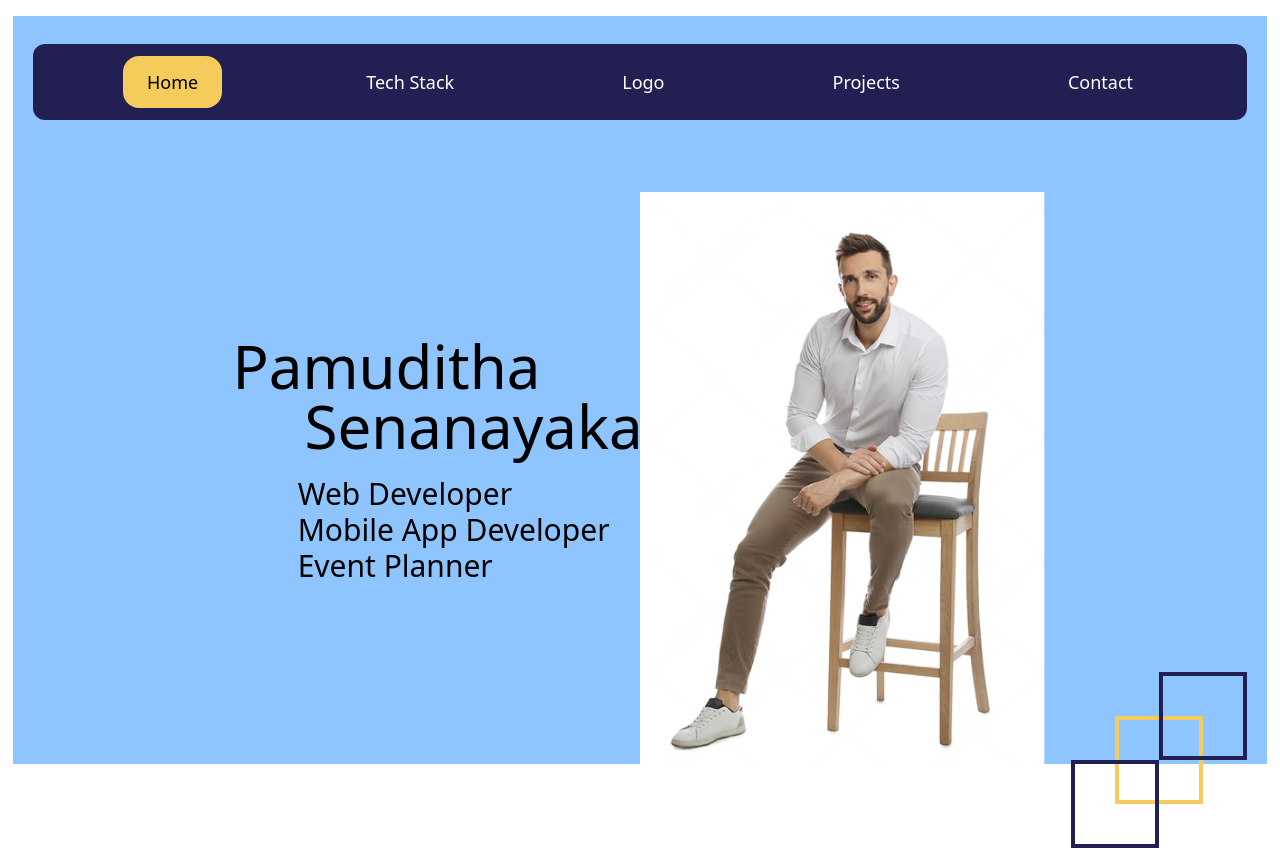
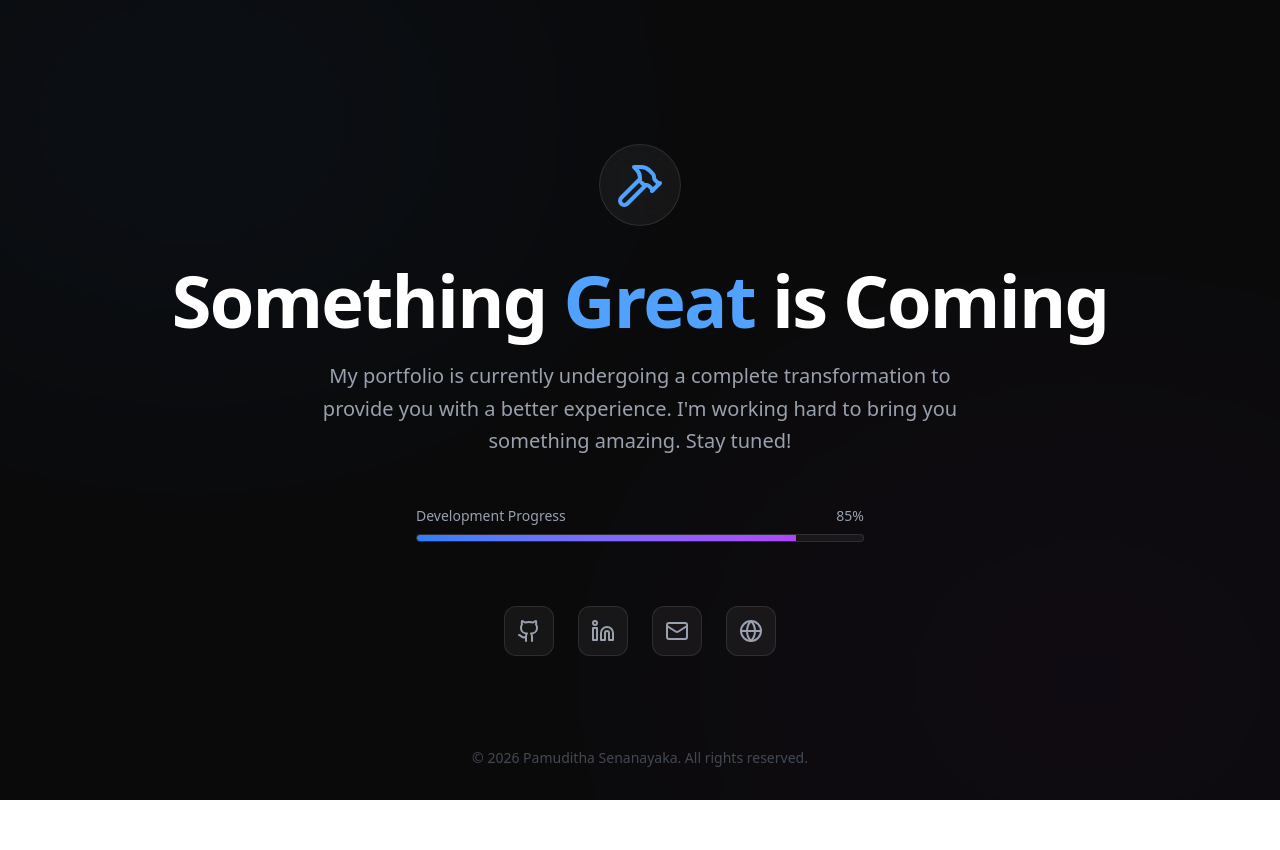
Before and after one commit to PamudithaGa/portfolio, a React (Vite) app: page / in a window 1280 px wide. Shown: the top 850 px of the page. After the commit the page ends 800 px from the top, so only its background shows below. Built offline with nearby package versions, Linux system fonts and the light colour scheme; a web font is replaced by a local one.

Commit message:
feat: add UnderDevelopment component and conditional view toggle to App.tsx

```diff
--- a/src/App.tsx
+++ b/src/App.tsx
@@ -5,9 +5,15 @@ import TechStack from "./components/TechStack";
 import Project from "./components/Project";
 import Contact from "./components/Coontact";
 import Footer from "./components/Footer";
+import UnderDevelopment from "./components/UnderDevelopment";
 
 function App() {
-  // const [count, setCount] = useState(0);
+  // Set this to false when you want to show the full website
+  const isUnderDevelopment = true;
+
+  if (isUnderDevelopment) {
+    return <UnderDevelopment />;
+  }
 
   return (
     <>
--- /dev/null
+++ b/src/components/UnderDevelopment.tsx
@@ -0,0 +1,122 @@
+import React from "react";
+import { motion } from "framer-motion";
+import { Hammer, Github, Linkedin, Mail, Globe } from "lucide-react";
+
+const UnderDevelopment: React.FC = () => {
+  return (
+    <div className="min-h-screen bg-[#0a0a0a] text-white flex flex-col items-center justify-center relative overflow-hidden font-roboto">
+      {/* Animated Background Elements */}
+      <div className="absolute inset-0 z-0">
+        <motion.div
+          animate={{
+            scale: [1, 1.2, 1],
+            opacity: [0.1, 0.3, 0.1],
+          }}
+          transition={{
+            duration: 8,
+            repeat: Infinity,
+            ease: "easeInOut",
+          }}
+          className="absolute top-[-10%] left-[-10%] w-[50%] h-[50%] bg-blue-500/20 rounded-full blur-[120px]"
+        />
+        <motion.div
+          animate={{
+            scale: [1, 1.3, 1],
+            opacity: [0.1, 0.2, 0.1],
+          }}
+          transition={{
+            duration: 10,
+            repeat: Infinity,
+            ease: "easeInOut",
+            delay: 1,
+          }}
+          className="absolute bottom-[-10%] right-[-10%] w-[50%] h-[50%] bg-purple-500/20 rounded-full blur-[120px]"
+        />
+      </div>
+
+      {/* Content Container */}
+      <motion.div
+        initial={{ opacity: 0, y: 20 }}
+        animate={{ opacity: 1, y: 0 }}
+        transition={{ duration: 0.8 }}
+        className="z-10 text-center px-6"
+      >
+        <motion.div
+          initial={{ scale: 0 }}
+          animate={{ scale: 1 }}
+          transition={{ type: "spring", stiffness: 260, damping: 20, delay: 0.2 }}
+          className="mb-8 inline-block p-4 rounded-full bg-white/5 backdrop-blur-md border border-white/10"
+        >
+          <Hammer className="w-12 h-12 text-blue-400" />
+        </motion.div>
+
+        <motion.h1
+          initial={{ opacity: 0 }}
+          animate={{ opacity: 1 }}
+          transition={{ delay: 0.4 }}
+          className="text-5xl md:text-7xl font-bold mb-6 tracking-tight"
+        >
+          Something <span className="text-blue-400">Great</span> is Coming
+        </motion.h1>
+
+        <motion.p
+          initial={{ opacity: 0 }}
+          animate={{ opacity: 1 }}
+          transition={{ delay: 0.6 }}
+          className="text-gray-400 text-lg md:text-xl max-w-2xl mx-auto mb-12 leading-relaxed"
+        >
+          My portfolio is currently undergoing a complete transformation to provide you with a better experience.
+          I'm working hard to bring you something amazing. Stay tuned!
+        </motion.p>
+
+        {/* Progress Bar (Visual Only) */}
+        <div className="max-w-md mx-auto mb-16">
+          <div className="flex justify-between text-sm mb-2 text-gray-400">
+            <span>Development Progress</span>
+            <span>85%</span>
+          </div>
+          <div className="h-2 w-full bg-white/5 rounded-full overflow-hidden border border-white/10">
+            <motion.div
+              initial={{ width: 0 }}
+              animate={{ width: "85%" }}
+              transition={{ duration: 1.5, delay: 1, ease: "easeOut" }}
+              className="h-full bg-gradient-to-r from-blue-500 to-purple-500"
+            />
+          </div>
+        </div>
+
+        {/* Social Links */}
+        <div className="flex justify-center gap-6">
+          <SocialIcon icon={<Github />} href="#" label="GitHub" />
+          <SocialIcon icon={<Linkedin />} href="#" label="LinkedIn" />
+          <SocialIcon icon={<Mail />} href="mailto:contact@example.com" label="Email" />
+          <SocialIcon icon={<Globe />} href="#" label="Website" />
+        </div>
+      </motion.div>
+
+      {/* Footer Text */}
+      <motion.div
+        initial={{ opacity: 0 }}
+        animate={{ opacity: 0.6 }}
+        transition={{ delay: 1.2 }}
+        className="absolute bottom-8 left-0 right-0 text-center text-sm text-gray-500"
+      >
+        &copy; {new Date().getFullYear()} Pamuditha Senanayaka. All rights reserved.
+      </motion.div>
+    </div>
+  );
+};
+
+const SocialIcon = ({ icon, href, label }: { icon: React.ReactNode; href: string; label: string }) => (
+  <motion.a
+    whileHover={{ scale: 1.1, backgroundColor: "rgba(255, 255, 255, 0.1)" }}
+    whileTap={{ scale: 0.95 }}
+    href={href}
+    className="p-3 rounded-xl bg-white/5 border border-white/10 text-gray-400 hover:text-white transition-colors"
+    aria-label={label}
+  >
+    {icon}
+  </motion.a>
+);
+
+export default UnderDevelopment;
```
